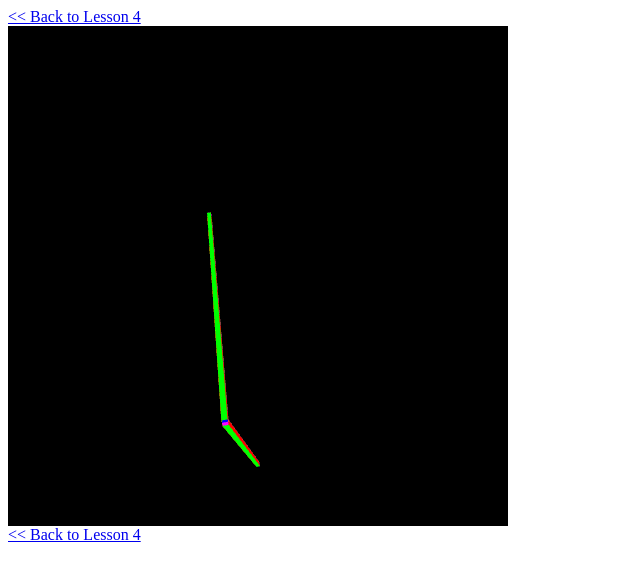
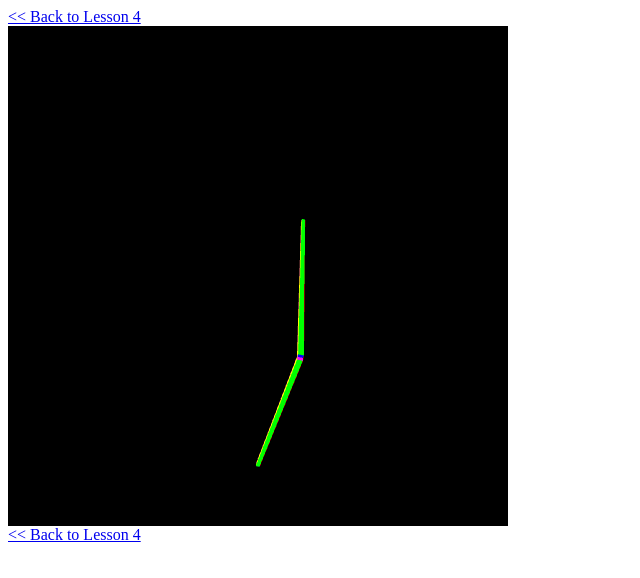
Before and after one commit to paul356/bos, a plain HTML site: page lesson04/index.html in a window 1280 px wide. Shown: the whole page, without its empty margins (0-640 px from the left). Drawn offline with Linux system fonts and the light colour scheme.

Commit message:
Because theta has different sign from Cartesian system set baseAngle to -delta_theta

```diff
--- a/lesson04/index.html
+++ b/lesson04/index.html
@@ -388,9 +388,9 @@
         mvPopMatrix();
     }
 
-var alphas = [43,43,43,44,44,44,44,44,45,45,46,46,47,48,48,49,49,50,51,52,52,53,54,54,55,56,56,56,57,57,58,58,58,58,59,59,59,59,59,59,59,59,32,32,32,32,32,32,32,32,32,32,31,31,31,31,31,31,31,31,31,31,31,31,31,31,30,30,30,30,30,30,30,30,30,29,29,29,29,29,29,28,28,49,50,50,51,51,52,52,53,53,53,54,54,55,56,56,57,57,58,58,59,59,59,60,60,60,60,60,32,32,32,32,32,32,32,32,32,32,32,32,32,31,31,31,31,31,31,31,31,31,31,31,30,30,30,30,30,30,30,30,29,29,29,29,29,28,28,28,28,28,27,27,27,27,27,26,26,26,26,25,25,25,25,24,24,24,23,23,41,42,43,44,44,45,46,46,47,47,48,49,49,50,50,51,51,52,52,53,53,30,30,30,30,30,30,30,30,29,29,29,29,29,29,28,28,28,28,28,27,27,27,27,27,46,46,46,46,46,46,46,46,45,45,45,45,45,46,46,47,48,48,49,50,50,50,51,29,29,29,29,29,29,29,29,29,30,30,30,30,30,30,52,52,53,54,55,55,56,57,57,58,58,59,59,60,60,60,61,61,62,62,62,62,63,63,63,64,64,64,64,64,64,30,30,30,30,30,30,30,31,31,31,31,31,31,31,31,31,31,31,31,32,32,32,32,32,32,32,32,32,32,32,32,32,32,32,32,32,32,32,31,31,31,31,31,31,56,56,56,57,57,58,58,59,59,59,60,60,60,61,61,61,61,62,62,62,62,62,62,62,61,31,31,31,31,31,31,31,32,32,32,32,32,32,32,32,32,32,32,32,32,32,32,32,32,32,32,32,32,32,32,32,32,32,32,32,32,32,32,32,32,32,32,32,32,32,32,32,32,31,31,31,31,31,31,31,31,31,31,31,31,31,31,31,31,30,30,30,30,30,30,30,30,30,30,29,29,29,29,29,29,29,29,28,28,28,28,28,28,27,27,27,27,27,26,26,26,26,26,25,25,25,25,25,24,24];
-var betas = [47,48,48,49,49,49,49,50,50,50,51,52,53,53,54,55,55,56,57,58,59,60,61,62,63,64,64,65,65,66,66,67,67,68,68,68,69,69,69,69,68,68,89,89,88,88,87,87,86,86,86,85,85,84,84,83,83,82,82,81,81,81,80,80,79,79,78,78,77,77,76,76,75,75,74,74,73,73,73,72,72,71,71,55,56,57,57,58,59,59,60,60,61,61,62,63,64,64,65,66,67,67,68,68,69,70,70,70,70,70,92,92,91,90,90,89,89,88,87,87,86,86,85,85,84,83,83,82,82,81,81,80,79,79,78,78,77,77,76,76,75,74,74,73,73,72,72,71,71,70,69,69,68,68,67,67,66,66,65,64,64,63,63,62,62,61,60,60,59,59,46,47,48,48,49,50,51,52,52,53,54,54,55,56,57,57,58,58,59,60,60,78,78,77,77,76,76,75,74,74,73,73,72,72,71,71,70,70,69,69,68,68,67,67,67,52,52,52,52,51,51,51,51,50,50,50,50,50,51,52,53,53,54,55,56,56,57,57,73,73,74,74,74,74,74,74,74,74,75,75,75,75,75,58,59,61,62,63,63,64,65,66,66,67,68,69,69,70,71,71,72,73,73,74,74,75,76,76,77,77,77,78,78,78,105,105,104,104,103,103,102,101,101,100,100,99,99,98,98,97,96,96,95,95,94,94,93,93,92,92,91,90,90,89,89,88,88,87,87,86,86,85,85,84,84,83,82,82,64,64,65,65,66,67,67,68,69,69,70,70,71,71,72,72,72,73,73,73,73,73,73,73,72,96,96,96,96,95,95,95,95,95,95,95,95,94,94,94,94,94,94,93,93,93,93,92,92,92,92,91,91,91,91,90,90,90,89,89,89,89,88,88,88,87,87,87,86,86,86,85,85,85,84,84,83,83,83,82,82,82,81,81,80,80,80,79,79,78,78,78,77,77,76,76,76,75,75,74,74,73,73,73,72,72,71,71,70,70,70,69,69,68,68,67,67,66,66,65,65,65,64,64,63,63,62,62,61,61];
-var delta_thetas = [17,16,14,13,12,11,9,8,7,6,6,6,7,7,7,7,8,8,9,9,10,11,11,12,13,15,15,16,17,18,19,21,22,23,24,25,26,28,29,31,31,32,32,32,31,31,30,30,30,29,29,28,28,27,27,27,26,26,25,25,25,24,24,24,23,23,23,22,22,22,21,21,21,20,20,20,20,19,19,19,18,18,18,18,18,17,17,16,16,16,16,15,15,15,14,14,13,13,12,12,11,11,11,10,10,9,9,8,7,7,7,6,6,6,6,5,5,5,5,4,4,4,4,4,3,3,3,3,3,3,2,2,2,2,2,2,1,1,1,1,1,1,0,0,0,0,0,0,0,0,0,0,0,0,0,0,0,0,0,-1,-1,-1,-1,-1,-1,-1,-1,-1,-1,-2,-2,-1,-1,-1,-1,-1,-1,0,0,0,0,0,0,0,1,1,1,2,2,3,3,3,3,3,2,2,2,2,1,1,1,1,1,0,0,0,0,0,0,0,0,0,0,-1,-1,-1,-2,-3,-5,-6,-8,-9,-10,-12,-13,-14,-15,-15,-15,-15,-15,-15,-15,-15,-15,-15,-14,-14,-14,-13,-13,-12,-12,-11,-11,-10,-10,-9,-9,-8,-8,-7,-7,-7,-7,-7,-7,-7,-7,-7,-7,-7,-7,-6,-6,-6,-6,-5,-4,-4,-3,-2,-2,-1,0,0,1,3,4,6,7,8,9,10,10,10,9,8,8,7,6,6,5,5,4,4,3,3,2,2,1,1,0,0,0,0,-1,-1,-1,-2,-2,-3,-3,-3,-4,-4,-4,-5,-5,-5,-6,-6,-6,-7,-7,-7,-7,-7,-7,-8,-10,-10,-11,-11,-12,-12,-13,-14,-15,-16,-17,-19,-20,-21,-22,-24,-25,-27,-28,-30,-32,-32,-33,-33,-32,-32,-31,-30,-29,-29,-28,-27,-26,-26,-25,-24,-23,-23,-22,-21,-21,-20,-19,-18,-18,-17,-16,-16,-15,-14,-14,-13,-12,-12,-11,-11,-10,-9,-9,-8,-8,-7,-7,-6,-5,-5,-4,-4,-3,-3,-2,-2,-1,-1,0,0,0,0,1,1,2,2,2,3,3,4,4,5,5,5,6,6,7,7,7,8,8,8,9,9,9,10,10,10,11,11,11,12,12,12,13,13,13,14,14,14,14,15,15,15,15,16,16,16,16,17,17,17];
+var betas = [43,43,43,44,44,44,44,44,45,45,46,46,47,48,48,49,49,50,51,52,52,53,54,54,55,56,56,56,57,57,58,58,58,58,59,59,59,59,59,59,59,59,32,32,32,32,32,32,32,32,32,32,31,31,31,31,31,31,31,31,31,31,31,31,31,31,30,30,30,30,30,30,30,30,30,29,29,29,29,29,29,28,28,49,50,50,51,51,52,52,53,53,53,54,54,55,56,56,57,57,58,58,59,59,59,60,60,60,60,60,32,32,32,32,32,32,32,32,32,32,32,32,32,31,31,31,31,31,31,31,31,31,31,31,30,30,30,30,30,30,30,30,29,29,29,29,29,28,28,28,28,28,27,27,27,27,27,26,26,26,26,25,25,25,25,24,24,24,23,23,41,42,43,44,44,45,46,46,47,47,48,49,49,50,50,51,51,52,52,53,53,30,30,30,30,30,30,30,30,29,29,29,29,29,29,28,28,28,28,28,27,27,27,27,27,46,46,46,46,46,46,46,46,45,45,45,45,45,46,46,47,48,48,49,50,50,50,51,29,29,29,29,29,29,29,29,29,30,30,30,30,30,30,52,52,53,54,55,55,56,57,57,58,58,59,59,60,60,60,61,61,62,62,62,62,63,63,63,64,64,64,64,64,64,30,30,30,30,30,30,30,31,31,31,31,31,31,31,31,31,31,31,31,32,32,32,32,32,32,32,32,32,32,32,32,32,32,32,32,32,32,32,31,31,31,31,31,31,56,56,56,57,57,58,58,59,59,59,60,60,60,61,61,61,61,62,62,62,62,62,62,62,61,31,31,31,31,31,31,31,32,32,32,32,32,32,32,32,32,32,32,32,32,32,32,32,32,32,32,32,32,32,32,32,32,32,32,32,32,32,32,32,32,32,32,32,32,32,32,32,32,31,31,31,31,31,31,31,31,31,31,31,31,31,31,31,31,30,30,30,30,30,30,30,30,30,30,29,29,29,29,29,29,29,29,28,28,28,28,28,28,27,27,27,27,27,26,26,26,26,26,25,25,25,25,25,24,24];
+var alphas = [47,48,48,49,49,49,49,50,50,50,51,52,53,53,54,55,55,56,57,58,59,60,61,62,63,64,64,65,65,66,66,67,67,68,68,68,69,69,69,69,68,68,89,89,88,88,87,87,86,86,86,85,85,84,84,83,83,82,82,81,81,81,80,80,79,79,78,78,77,77,76,76,75,75,74,74,73,73,73,72,72,71,71,55,56,57,57,58,59,59,60,60,61,61,62,63,64,64,65,66,67,67,68,68,69,70,70,70,70,70,92,92,91,90,90,89,89,88,87,87,86,86,85,85,84,83,83,82,82,81,81,80,79,79,78,78,77,77,76,76,75,74,74,73,73,72,72,71,71,70,69,69,68,68,67,67,66,66,65,64,64,63,63,62,62,61,60,60,59,59,46,47,48,48,49,50,51,52,52,53,54,54,55,56,57,57,58,58,59,60,60,78,78,77,77,76,76,75,74,74,73,73,72,72,71,71,70,70,69,69,68,68,67,67,67,52,52,52,52,51,51,51,51,50,50,50,50,50,51,52,53,53,54,55,56,56,57,57,73,73,74,74,74,74,74,74,74,74,75,75,75,75,75,58,59,61,62,63,63,64,65,66,66,67,68,69,69,70,71,71,72,73,73,74,74,75,76,76,77,77,77,78,78,78,105,105,104,104,103,103,102,101,101,100,100,99,99,98,98,97,96,96,95,95,94,94,93,93,92,92,91,90,90,89,89,88,88,87,87,86,86,85,85,84,84,83,82,82,64,64,65,65,66,67,67,68,69,69,70,70,71,71,72,72,72,73,73,73,73,73,73,73,72,96,96,96,96,95,95,95,95,95,95,95,95,94,94,94,94,94,94,93,93,93,93,92,92,92,92,91,91,91,91,90,90,90,89,89,89,89,88,88,88,87,87,87,86,86,86,85,85,85,84,84,83,83,83,82,82,82,81,81,80,80,80,79,79,78,78,78,77,77,76,76,76,75,75,74,74,73,73,73,72,72,71,71,70,70,70,69,69,68,68,67,67,66,66,65,65,65,64,64,63,63,62,62,61,61];
+var delta_thetas = [17,16,14,13,12,11,9,8,7,6,6,6,7,7,7,7,8,8,9,9,10,11,11,12,13,15,15,16,17,18,19,21,22,23,24,25,26,28,29,31,31,32,32,32,31,31,30,30,30,29,29,28,28,27,27,27,26,26,25,25,25,24,24,24,23,23,23,22,22,22,21,21,21,20,20,20,20,19,19,19,18,18,18,18,18,17,17,16,16,16,16,15,15,15,14,14,13,13,12,12,11,11,11,10,10,9,9,8,7,7,7,6,6,6,6,5,5,5,5,4,4,4,4,4,3,3,3,3,3,3,2,2,2,2,2,2,1,1,1,1,1,1,0,0,0,0,0,0,0,0,0,0,0,0,0,0,0,0,0,0,0,0,0,0,0,0,0,0,0,-1,-1,0,0,0,0,0,0,0,0,0,0,0,0,0,1,1,1,2,2,3,3,3,3,3,2,2,2,2,1,1,1,1,1,0,0,0,0,0,0,0,0,0,0,0,0,0,-1,-2,-4,-5,-7,-8,-9,-11,-12,-13,-14,-14,-14,-14,-14,-14,-14,-14,-14,-14,-13,-13,-13,-12,-12,-11,-11,-10,-10,-9,-9,-8,-8,-7,-7,-6,-6,-6,-6,-6,-6,-6,-6,-6,-6,-6,-6,-5,-5,-5,-5,-4,-3,-3,-2,-1,-1,0,0,0,1,3,4,6,7,8,9,10,10,10,9,8,8,7,6,6,5,5,4,4,3,3,2,2,1,1,0,0,0,0,0,0,0,-1,-1,-2,-2,-2,-3,-3,-3,-4,-4,-4,-5,-5,-5,-6,-6,-6,-6,-6,-6,-7,-9,-9,-10,-10,-11,-11,-12,-13,-14,-15,-16,-18,-19,-20,-21,-23,-24,-26,-27,-29,-31,-31,-32,-32,-31,-31,-30,-29,-28,-28,-27,-26,-25,-25,-24,-23,-22,-22,-21,-20,-20,-19,-18,-17,-17,-16,-15,-15,-14,-13,-13,-12,-11,-11,-10,-10,-9,-8,-8,-7,-7,-6,-6,-5,-4,-4,-3,-3,-2,-2,-1,-1,0,0,0,0,0,0,1,1,2,2,2,3,3,4,4,5,5,5,6,6,7,7,7,8,8,8,9,9,9,10,10,10,11,11,11,12,12,12,13,13,13,14,14,14,14,15,15,15,15,16,16,16,16,17,17,17];
 
     var finishedYet = 0;
     var arrIdx = 0;
@@ -400,7 +400,7 @@ var delta_thetas = [17,16,14,13,12,11,9,8,7,6,6,6,7,7,7,7,8,8,9,9,10,11,11,12,13
 
         firstArmAngle  = betas[arrIdx];
         secondArmAngle = -alphas[arrIdx];
-        baseAngle      = delta_thetas[arrIdx];
+        baseAngle      = -delta_thetas[arrIdx];
 
         arrIdx += 1;
         if (arrIdx >= betas.length) {
```
